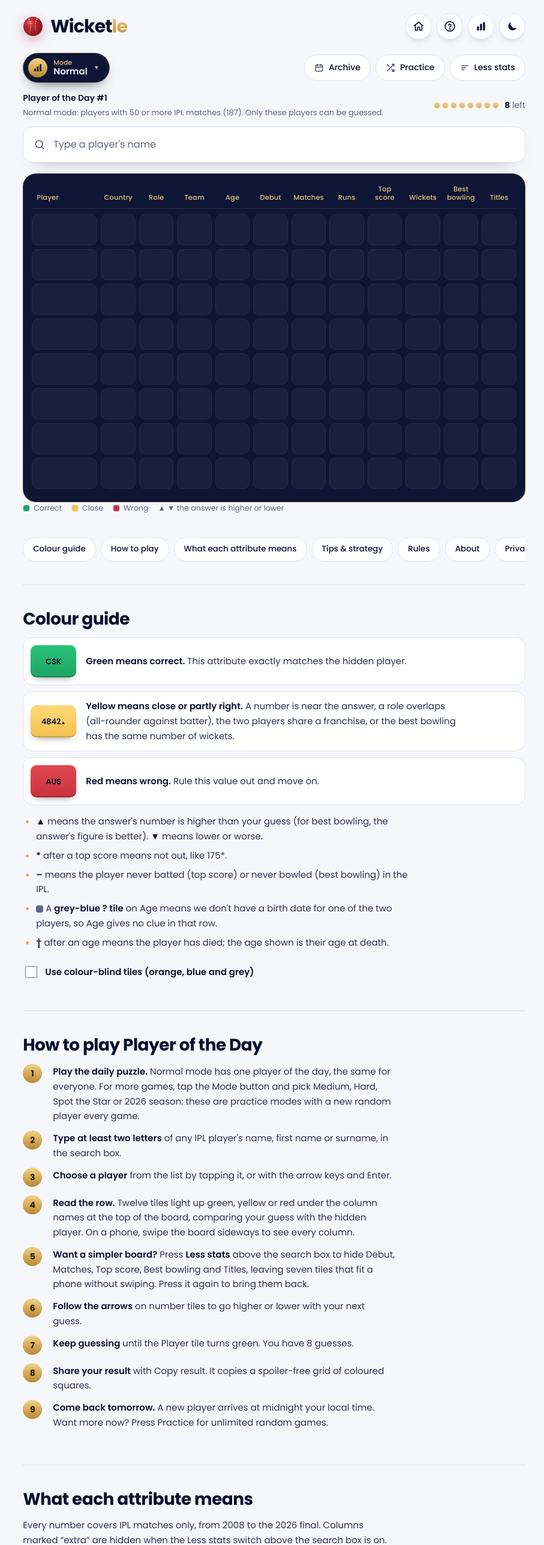
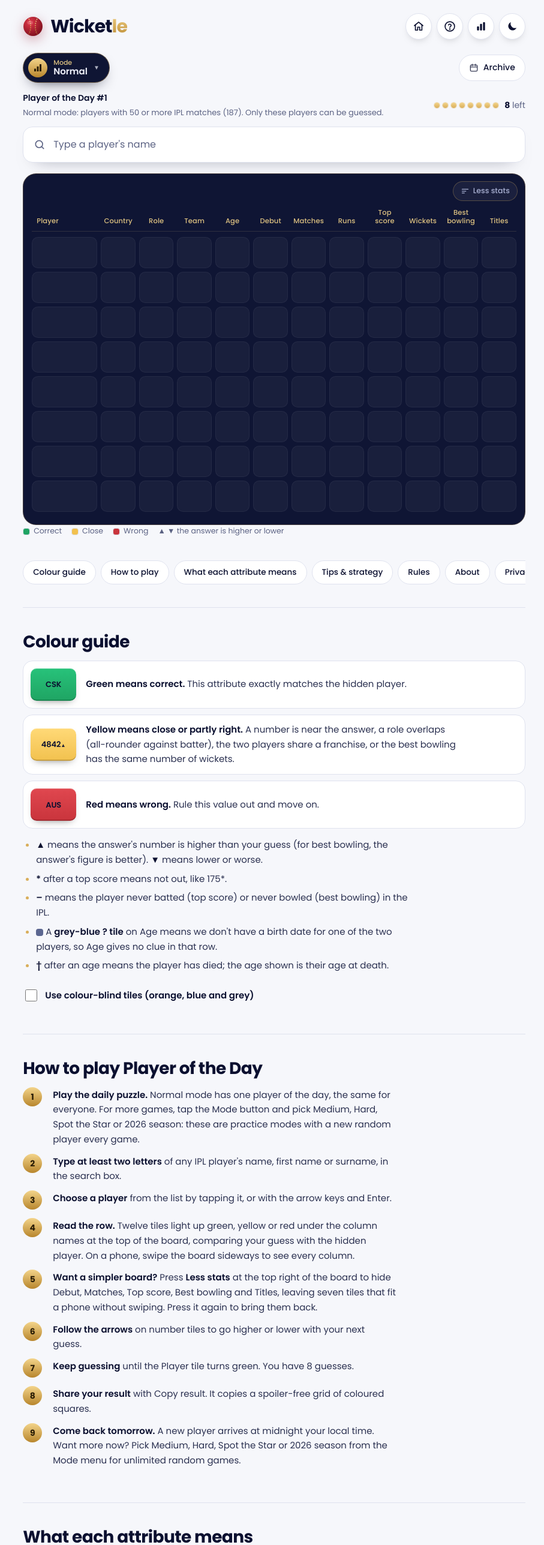
Before and after one commit to nannukalapala2004-svg/Crickdle, a plain HTML site: page player/index.html in a window 1280 px wide. Shown: the top 2575 px of the page at 60% size, without its empty margins (183-1090 px from the left). Drawn offline with Linux system fonts and the light colour scheme.

Commit message:
Move Less stats onto the board; no practice in Normal mode
Co-Authored-By: Claude Opus 5.5 <noreply@anthropic.com>
Claude-Session: https://claude.ai/code/session_01Te3NY6QXGJocTKqc8KghZ8

```diff
--- a/player/index.html
+++ b/player/index.html
@@ -142,7 +142,12 @@ td:first-child{font-weight:600;color:var(--ink)}
 footer p{margin:0 0 6px}footer{margin-top:44px;padding-top:18px;border-top:1px solid var(--line);font-size:13px;color:var(--muted)}
 footer a,.guide a{color:inherit;text-decoration-color:var(--gold);text-underline-offset:3px}
 dialog{border:1px solid var(--line);border-radius:22px;padding:0;max-width:min(540px,92vw);width:100%;background:var(--surface);color:var(--ink);box-shadow:var(--shadow)}
-.ib[hidden]{display:none}
+.ib[hidden],.tb[hidden]{display:none}
+.bbar{display:flex;justify-content:flex-end;margin:-4px -2px 10px}
+.bt{display:inline-flex;align-items:center;gap:6px;font:inherit;font-size:12.5px;font-weight:500;color:var(--chalk-2,#a9b0d2);background:rgb(255 255 255/.05);
+  border:1px solid rgb(217 174 91/.3);border-radius:999px;padding:5px 12px;min-height:32px;cursor:pointer}
+.bt svg{width:15px;height:15px}.bt:hover{border-color:var(--gold);color:var(--chalk)}
+.bt[aria-pressed=true]{color:var(--gold-ink);background:var(--gold);border-color:var(--gold)}
 .mtag{font-style:normal;font-size:11px;font-weight:600;padding:1px 7px;border-radius:99px;margin-left:6px;vertical-align:1px;color:var(--muted);border:1px solid var(--line)}
 .mtag.d{color:var(--gold-ink);background:var(--gold);border-color:var(--gold)}
 .dnote{margin:-4px 0 14px;color:var(--muted);font-size:14px}
@@ -197,7 +202,7 @@ textarea{width:100%;min-height:120px;font:14px/1.4 ui-monospace,monospace;border
 @media(max-width:860px){html.more .grid{min-width:820px}.heads>span:first-child,.tile.nm{position:sticky;left:0;z-index:2}.heads>span:first-child{background:var(--board);opacity:1;align-self:stretch;display:flex;align-items:flex-end;box-shadow:0 0 0 6px var(--board)}.tile.nm{box-shadow:0 0 0 4px var(--board),12px 0 14px -8px rgb(0 0 0/.8)}.tile.nm.empty{background:#161c3b}.tile b{font-size:15px}html.more .swipe{display:block}}
 @media(max-width:480px){html:not(.more) .heads,html:not(.more) .tiles{grid-template-columns:minmax(0,2.1fr) repeat(6,minmax(0,1fr));gap:4px}html:not(.more) .tile b{font-size:12px;letter-spacing:-.02em}html:not(.more) .arr{font-size:.65em;margin-left:0}html:not(.more) .heads{font-size:10.5px}html:not(.more) .heads .full{display:none}html:not(.more) .heads .short{display:inline}.tile.nm{padding:0 7px}.tile.nm b{font-size:12px}}
 @media(max-width:600px){table{font-size:14px}.stack thead{display:none}.stack tr{display:grid;padding-block:12px;border-bottom:1px solid var(--line)}.stack td{display:flow-root;border:0;padding:3px 0;padding-inline-start:6.5em;text-align:start;white-space:normal}.stack td::before{content:attr(data-l);float:inline-start;width:6em;margin-inline-start:-6.5em;color:var(--muted);font-weight:400}.stack td:first-child{padding-inline-start:0;font-size:16px}.stack td:first-child::before{display:none}.modes-t.stack td{text-align:start}
-  .toolbar{align-items:stretch}.chips{width:100%}.chips .tb{flex:1;justify-content:center}}
+  .toolbar{align-items:center}.chips{margin-left:auto}.chips .tb{justify-content:center}}
 @media(max-width:480px){.chips .tb{font-size:13px;padding:8px 10px;gap:6px;white-space:nowrap}.chips{gap:6px}}
 @media(max-width:380px){.mark h1{font-size:22px}.icons{gap:4px}.ib{width:36px!important;height:36px!important}.ib svg{width:18px;height:18px}}
 @media(max-width:480px){.mark h1{font-size:25px}.ball{width:30px;height:30px}.icons{gap:6px}.ib{width:40px;height:40px}.board{padding:12px 8px 14px;border-radius:18px}.tile{border-radius:8px}.guide h2{font-size:24px}}
@@ -231,8 +236,7 @@ textarea{width:100%;min-height:120px;font:14px/1.4 ui-monospace,monospace;border
     </div>
     <div class="chips">
       <button class="tb" id="bArch" type="button" aria-haspopup="dialog"><svg viewBox="0 0 24 24" fill="none" stroke="currentColor" stroke-width="2" stroke-linecap="round" aria-hidden="true"><rect x="3.5" y="5" width="17" height="15.5" rx="2.5"/><path d="M3.5 10h17M8 3v4M16 3v4"/></svg>Archive</button>
-      <button class="tb" id="bPractice" type="button" aria-pressed="false"><svg viewBox="0 0 24 24" fill="none" stroke="currentColor" stroke-width="2" stroke-linecap="round" stroke-linejoin="round" aria-hidden="true"><path d="M16 3h5v5M4 20 21 3M21 16v5h-5M15 15l6 6M4 4l5 5"/></svg><span class="pl">Practice</span></button>
-      <button class="tb" id="bMore" type="button" aria-pressed="false" title="Hide Debut, Matches, Top score, Best bowling and Titles"><svg viewBox="0 0 24 24" fill="none" stroke="currentColor" stroke-width="2" stroke-linecap="round" aria-hidden="true"><path d="M4 7h16M4 12h10M4 17h6"/></svg>Less stats</button>
+      <button class="tb" id="bPractice" type="button" aria-pressed="false"><svg viewBox="0 0 24 24" fill="none" stroke="currentColor" stroke-width="2" stroke-linecap="round" stroke-linejoin="round" aria-hidden="true"><path d="M16 3h5v5M4 20 21 3M21 16v5h-5M15 15l6 6M4 4l5 5"/></svg><span class="pl">New player</span></button>
     </div>
   </div>
   <div class="sub"><div><span id="mode"></span><p class="modenote" id="modeNote"></p></div><div class="left" id="left"></div></div>
@@ -242,6 +246,7 @@ textarea{width:100%;min-height:120px;font:14px/1.4 ui-monospace,monospace;border
     <ul id="list" role="listbox" aria-label="Matching players"></ul>
   </div>
   <section class="board" aria-label="Your guesses">
+    <div class="bbar"><button class="bt" id="bMore" type="button" aria-pressed="false" title="Hide Debut, Matches, Top score, Best bowling and Titles"><svg viewBox="0 0 24 24" fill="none" stroke="currentColor" stroke-width="2" stroke-linecap="round" aria-hidden="true"><path d="M4 7h16M4 12h10M4 17h6"/></svg>Less stats</button></div>
     <div class="bscroll"><div class="grid">
       <div class="heads" aria-hidden="true"><span>Player</span><span><b class="full">Country</b><b class="short">Ctry</b></span><span>Role</span><span>Team</span><span>Age</span><span class="ex">Debut</span><span class="ex">Matches</span><span>Runs</span><span class="ex">Top score</span><span><b class="full">Wickets</b><b class="short">Wkts</b></span><span class="ex">Best bowling</span><span class="ex">Titles</span></div>
       <div id="rows"></div>
@@ -284,17 +289,17 @@ textarea{width:100%;min-height:120px;font:14px/1.4 ui-monospace,monospace;border
         <li><b>Type at least two letters</b> of any IPL player's name, first name or surname, in the search box.</li>
         <li><b>Choose a player</b> from the list by tapping it, or with the arrow keys and Enter.</li>
         <li><b>Read the row.</b> Twelve tiles light up green, yellow or red under the column names at the top of the board, comparing your guess with the hidden player. On a phone, swipe the board sideways to see every column.</li>
-        <li><b>Want a simpler board?</b> Press <b>Less stats</b> above the search box to hide Debut, Matches, Top score, Best bowling and Titles, leaving seven tiles that fit a phone without swiping. Press it again to bring them back.</li>
+        <li><b>Want a simpler board?</b> Press <b>Less stats</b> at the top right of the board to hide Debut, Matches, Top score, Best bowling and Titles, leaving seven tiles that fit a phone without swiping. Press it again to bring them back.</li>
         <li><b>Follow the arrows</b> on number tiles to go higher or lower with your next guess.</li>
         <li><b>Keep guessing</b> until the Player tile turns green. You have 8 guesses.</li>
         <li><b>Share your result</b> with Copy result. It copies a spoiler-free grid of coloured squares.</li>
-        <li><b>Come back tomorrow.</b> A new player arrives at midnight your local time. Want more now? Press Practice for unlimited random games.</li>
+        <li><b>Come back tomorrow.</b> A new player arrives at midnight your local time. Want more now? Pick Medium, Hard, Spot the Star or 2026 season from the Mode menu for unlimited random games.</li>
       </ol>
     </section>
 
     <section id="attributes">
       <h2>What each attribute means</h2>
-      <p>Every number covers IPL matches only, from 2008 to the 2026 final. Columns marked “extra” are hidden when the Less stats switch above the search box is on.</p>
+      <p>Every number covers IPL matches only, from 2008 to the 2026 final. Columns marked “extra” are hidden when the Less stats switch at the top right of the board is on.</p>
       <table class="stack">
         <thead><tr><th>Attribute</th><th>What it shows</th><th>Yellow when</th></tr></thead>
         <tbody>
@@ -338,7 +343,7 @@ textarea{width:100%;min-height:120px;font:14px/1.4 ui-monospace,monospace;border
         <li><b>Make every guess work.</b> Pick a player who could be the answer and also tests something new, rather than repeating what you already know.</li>
         <li><b>Halve the range.</b> If Runs says ▲ from 1,000 and ▼ from 5,000, aim near 3,000 next.</li>
         <li><b>Trust the reds.</b> A red value is ruled out completely, so don't guess another player with it.</li>
-        <li><b>Use Practice to learn the numbers.</b> Random games build a feel for who has how many runs and wickets.</li>
+        <li><b>Use the practice modes to learn the numbers.</b> Random games build a feel for who has how many runs and wickets.</li>
         <li><b>Play daily for your streak.</b> Your streak grows with every daily puzzle you solve on its day.</li>
       </ul>
     </section>
@@ -592,7 +597,7 @@ function render(newest){
   if (newest) setTimeout(() => document.querySelectorAll(".row.new").forEach(r => r.classList.remove("new")), 1700);
   const pips = `<span class="pips" aria-hidden="true">${Array.from({length:MAX}, (_, i) => `<i class="${i < guesses.length ? "used" : ""}"></i>`).join("")}</span>`;
   $("#left").innerHTML = done ? `<b style="color:var(--ink)">${won ? `Got it in ${guesses.length}` : "Out of guesses"}</b>` : `${pips}<span><b style="color:var(--ink)">${MAX - guesses.length}</b> left</span><span class="vh">${MAX - guesses.length} guesses left</span>`;
-  const pl = $("#bPractice .pl"); if (pl) pl.textContent = mode === DAILY ? "Practice" : "New player";
+  $("#bPractice").hidden = mode === DAILY;
   $("#mode").innerHTML = practice ? (mode === DAILY ? "Practice: a random Normal player" : `${MODES[mode].label}: practice game`)
     : play < DAY ? `<span class="archbar"><span>Archive: Player of the Day #${play + 1}, ${dateText(play)}</span><button type="button" id="bToday">Back to today</button></span>`
     : `Player of the Day #${DAY + 1}`;
@@ -602,7 +607,7 @@ function render(newest){
   $("#bMode").setAttribute("aria-label", `Game mode: ${MODES[mode].label}. Change mode`);
   document.querySelectorAll("#modeMenu button").forEach(b => b.setAttribute("aria-checked", b.dataset.mode === mode ? "true" : "false"));
   $("#q").disabled = done;
-  $("#q").placeholder = done ? "Finished. Try another mode or play Practice" : "Type a player's name";
+  $("#q").placeholder = done ? (mode === DAILY ? "Finished. A new player arrives at midnight" : "Finished. Press New player for another") : "Type a player's name";
 }
 
 let hits = [], sel = -1;
@@ -667,7 +672,7 @@ function showStats(withResult){
   $("#statNums").innerHTML = [[stats.played, "Played"], [pct, "Win %"], [stats.streak, "Streak"], [stats.best, "Best streak"]].map(([v, l]) => `<div><b>${v}</b><span>${l}</span></div>`).join("");
   const top = Math.max(1, ...stats.dist);
   $("#dist").innerHTML = `<p style="margin:0 0 4px;font-weight:700">Guesses to win (daily puzzles)</p>` + stats.dist.map((v, i) => `<div><span style="width:1em">${i + 1}</span><i class="${r && won && !practice && guesses.length === i + 1 && play === DAY ? "me" : ""}" style="width:${Math.max(8, v / top * 100)}%">${v}</i></div>`).join("");
-  $("#resActs").innerHTML = (r ? `<button class="btn" id="bShare" type="button">Copy result</button>` : "") + `<button class="btn ghost" id="bNew" type="button">${practice ? "New player" : "Play practice"}</button>`;
+  $("#resActs").innerHTML = (r ? `<button class="btn" id="bShare" type="button">Copy result</button>` : "") + (mode !== DAILY ? `<button class="btn ghost" id="bNew" type="button">New player</button>` : "");
   $("#shareBox").hidden = true;
   const bs = $("#bShare");
   if (bs) bs.onclick = async () => {
@@ -675,7 +680,7 @@ function showStats(withResult){
     try {await navigator.clipboard.writeText(t); toast("Result copied");}
     catch (e) {const b = $("#shareBox"); b.value = t; b.hidden = false; b.select(); toast("Select and copy the text below");}
   };
-  $("#bNew").onclick = () => {$("#dStats").close(); startPractice();};
+  if ($("#bNew")) $("#bNew").onclick = () => {$("#dStats").close(); startPractice();};
   if (!$("#dStats").open) $("#dStats").showModal();
 }
 function startPractice(){
@@ -707,7 +712,7 @@ function applyMore(on){
 applyMore(moreOn());
 $("#bMore").onclick = () => {const less = moreOn(); applyMore(!less); store.set("less", less); toast(less ? "Less stats on: 7 columns" : "All 12 columns shown");};
 $("#bStats").onclick = () => showStats(done);
-$("#bPractice").onclick = () => mode !== DAILY ? startPractice() : practice ? (loadDaily(), render(false)) : startPractice();
+$("#bPractice").onclick = () => startPractice();
 $("#modeMenu").innerHTML = Object.entries(MODES).map(([k, M]) => `<button type="button" role="menuitemradio" data-mode="${k}" aria-checked="false"><span class="dot" aria-hidden="true"></span><b>${M.label} <em class="mtag${k === DAILY ? " d" : ""}">${k === DAILY ? "Daily" : "Practice"}</em></b><small>${M.who} (${M.pool.length})</small></button>`).join("");
 const menu = $("#modeMenu"), mb = $("#bMode");
 function openMenu(open){
```
Also changed, not shown: src/template.html (+18 -13 lines).
